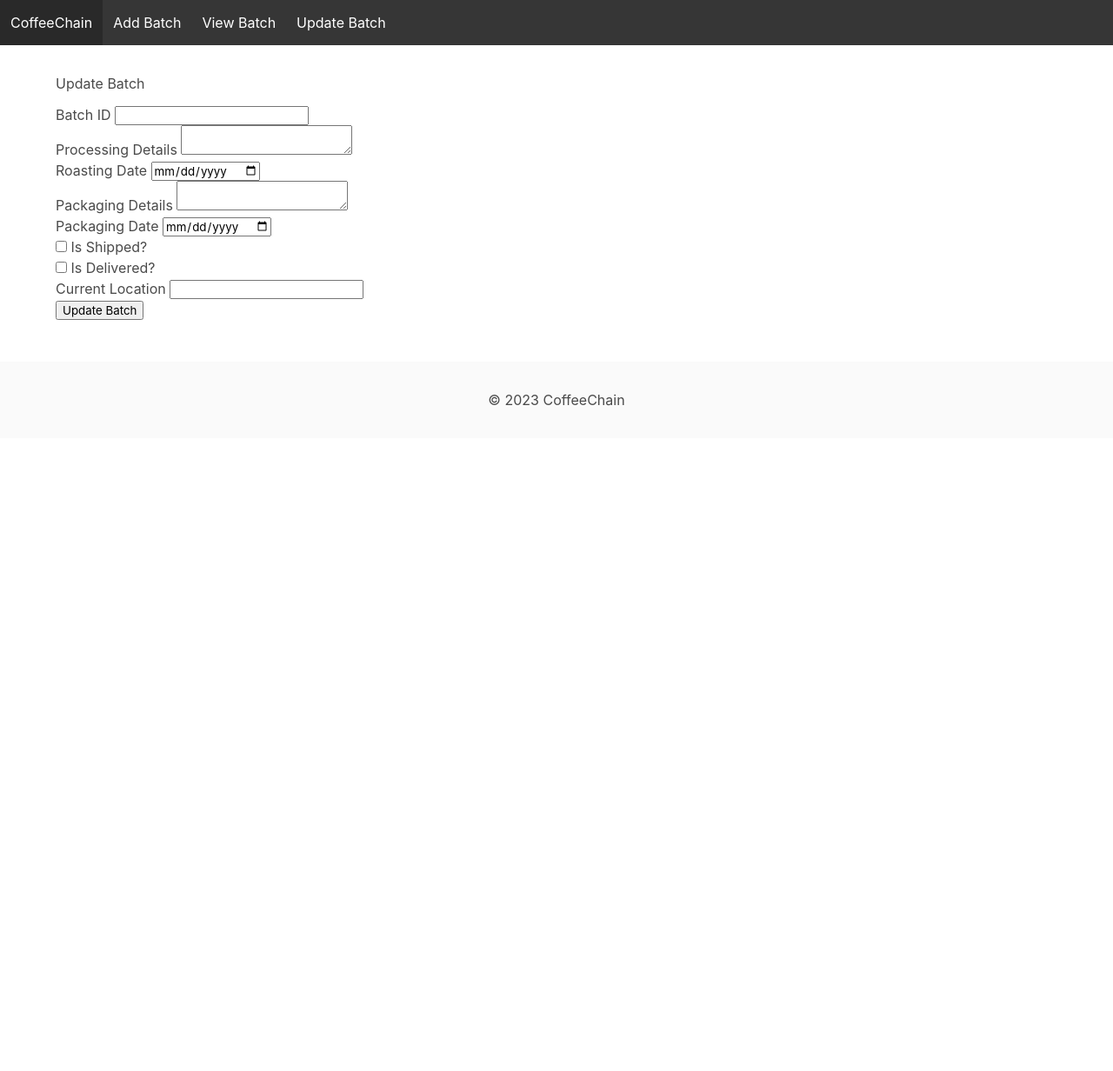
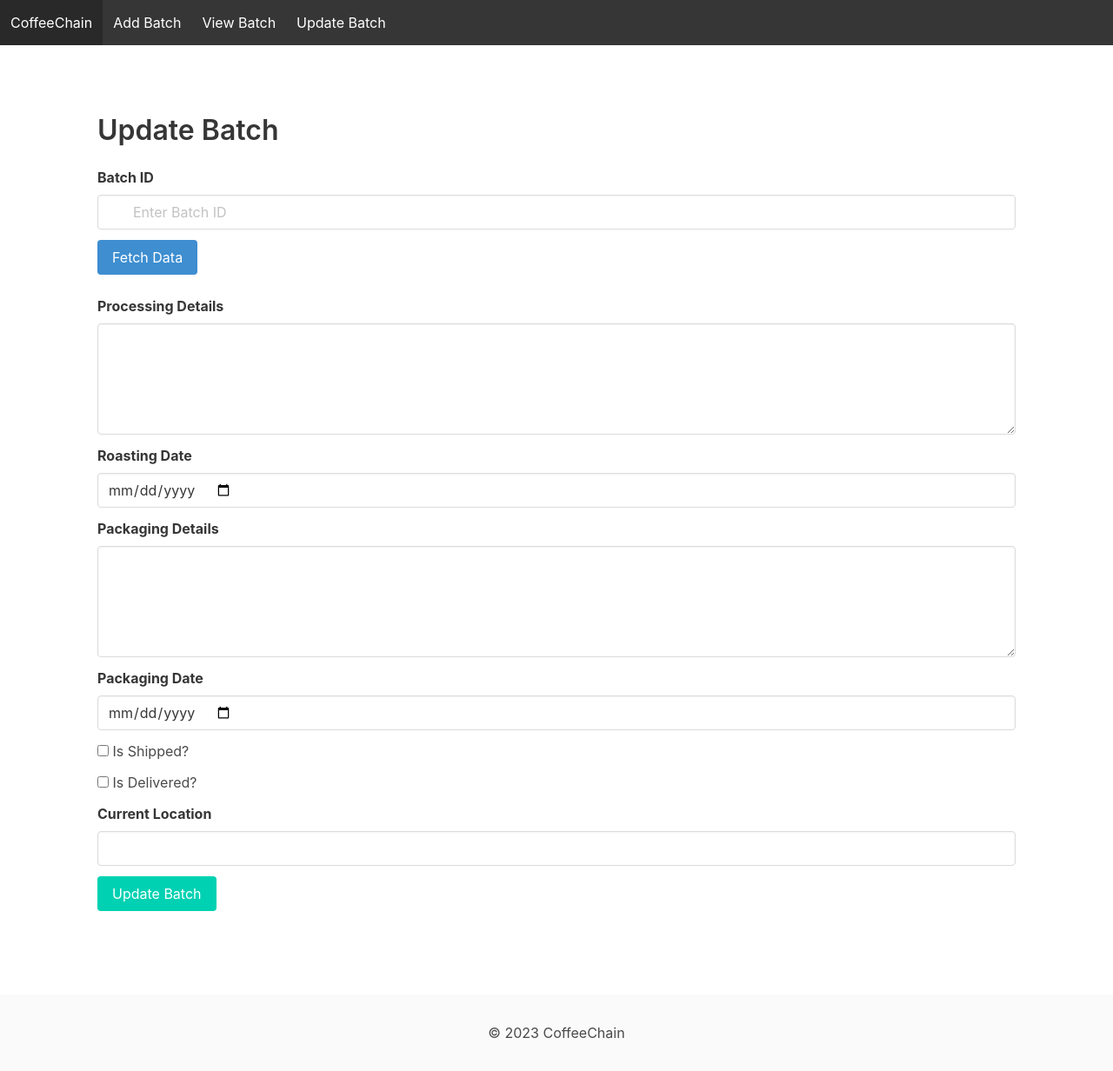
Before and after one commit to AJ26-11/SupplyBlock, a Django app: template blockchain/templates/update_batch.html in a window 1280 px wide. Shown: the whole page at 87% size. Before the commit the page ends 467 px from the top, so only its background shows below. Run offline with Django 4.2, Linux system fonts and the light colour scheme; the template is opened without the code that fills it, so the values that code supplies are empty; parts of the project's set-up code (start-up, migrations or seed data) failed here and were passed over.

Commit message:
Updated update_batch.html and deleted some files

```diff
--- a/blockchain/templates/update_batch.html
+++ b/blockchain/templates/update_batch.html
@@ -1,43 +1,84 @@
+
 {% extends 'base.html' %}
 
 {% block title %}Update Batch{% endblock %}
 
 {% block content %}
-    <h2>Update Batch</h2>
-    <form method="post" class="mt-3">
+<section class="section">
+    <div class="container">
+        <h1 class="title">Update Batch</h1>
+        <form method="post">
             {% csrf_token %}
-        <div class="form-group">
-            <label for="batchId">Batch ID</label>
-            <input type="text" class="form-control" id="batchId" name="batch_id" required>
+            <div class="field">
+                <label class="label" for="batchId">Batch ID</label>
+                <div class="control has-icons-left has-icons-right">
+                    <input class="input" type="text" id="batchId" name="batch_id" placeholder="Enter Batch ID" required>
+                    <span class="icon is-small is-left">
+                        <i class="fas fa-barcode"></i>
+                    </span>
                 </div>
-        <div class="form-group">
-            <label for="processingDetails">Processing Details</label>
-            <textarea class="form-control" id="processingDetails" name="processing_details"></textarea>
+                <div class="level">
+                    <div class="level-left">
+                        <button class="button is-info mt-3" type="button" id="fetchDataBtn">Fetch Data</button>
                     </div>
-        <div class="form-group">
-            <label for="roastingDate">Roasting Date</label>
-            <input type="date" class="form-control" id="roastingDate" name="roasting_date">
+                    <div class="level-right">
+                        <span id="fetchResult" class="mt-3 pl-4 has-text-weight-bold is-size-4"></span>
                     </div>
-        <div class="form-group">
-            <label for="packagingDetails">Packaging Details</label>
-            <textarea class="form-control" id="packagingDetails" name="packaging_details"></textarea>
                 </div>
-        <div class="form-group">
-            <label for="packagingDate">Packaging Date</label>
-            <input type="date" class="form-control" id="packagingDate" name="packaging_date">
+                <p class="help is-danger" id="batchError" style="display: none;"></p>
             </div>
-        <div class="form-group form-check">
-            <input type="checkbox" class="form-check-input" id="isShipped" name="is_shipped">
-            <label class="form-check-label" for="isShipped">Is Shipped?</label>
+
+            <div class="field">
+                <label class="label" for="processingDetails">Processing Details</label>
+                <div class="control">
+                    <textarea class="textarea" id="processingDetails" name="processing_details"></textarea>
                 </div>
-        <div class="form-group form-check">
-            <input type="checkbox" class="form-check-input" id="isDelivered" name="is_delivered">
-            <label class="form-check-label" for="isDelivered">Is Delivered?</label>
             </div>
-        <div class="form-group">
-            <label for="currentLocation">Current Location</label>
-            <input type="text" class="form-control" id="currentLocation" name="current_location">
+
+            <div class="field">
+                <label class="label" for="roastingDate">Roasting Date</label>
+                <div class="control">
+                    <input class="input" type="date" id="roastingDate" name="roasting_date">
                 </div>
-        <button type="submit" class="btn btn-primary">Update Batch</button>
+            </div>
+
+            <div class="field">
+                <label class="label" for="packagingDetails">Packaging Details</label>
+                <div class="control">
+                    <textarea class="textarea" id="packagingDetails" name="packaging_details"></textarea>
+                </div>
+            </div>
+
+            <div class="field">
+                <label class="label" for="packagingDate">Packaging Date</label>
+                <div class="control">
+                    <input class="input" type="date" id="packagingDate" name="packaging_date">
+                </div>
+            </div>
+
+            <div class="field">
+                <input type="checkbox" class="checkbox" id="isShipped" name="is_shipped">
+                <label class="checkbox" for="isShipped">Is Shipped?</label>
+            </div>
+
+            <div class="field">
+                <input type="checkbox" class="checkbox" id="isDelivered" name="is_delivered">
+                <label class="checkbox" for="isDelivered">Is Delivered?</label>
+            </div>
+
+            <div class="field">
+                <label class="label" for="currentLocation">Current Location</label>
+                <div class="control">
+                    <input class="input" type="text" id="currentLocation" name="current_location">
+                </div>
+            </div>
+
+            <div class="control">
+                <button type="submit" class="button is-primary">Update Batch</button>
+            </div>
         </form>
-{% endblock %}
+    </div>
+</section>
+
+
+{% endblock %}
```
Also changed, not shown: blockchain/templates/verification_result.html (deleted, +0 -14 lines), blockchain/templates/verify_data.html (deleted, +0 -22 lines). Lines whose indentation alone changed are shown as unchanged.
